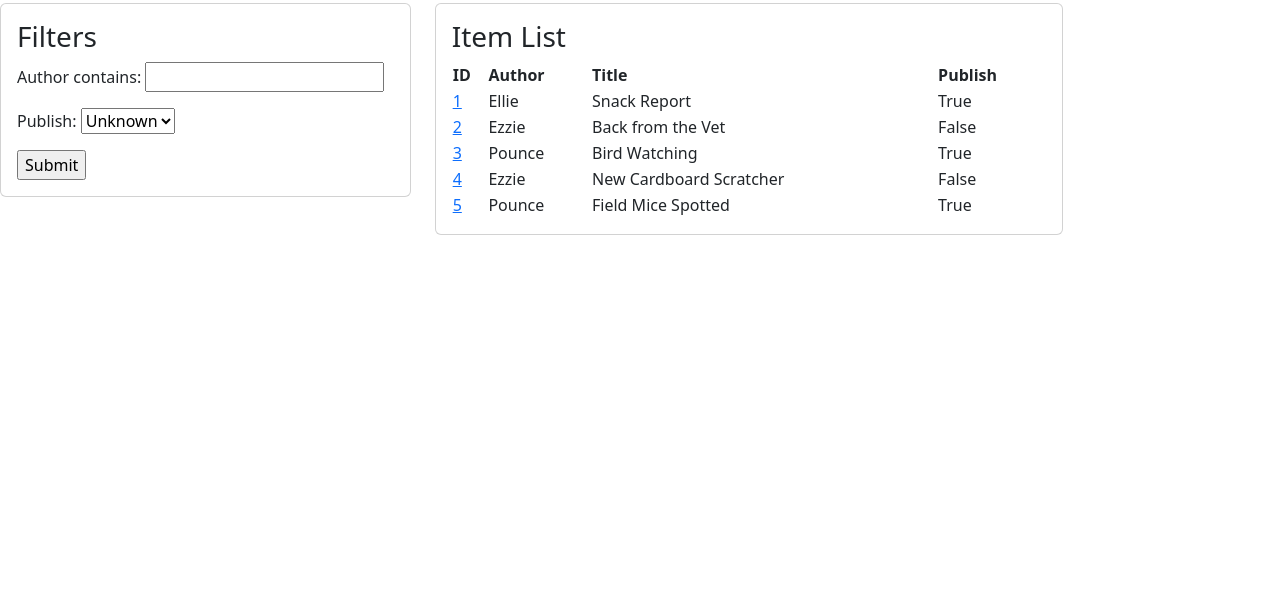
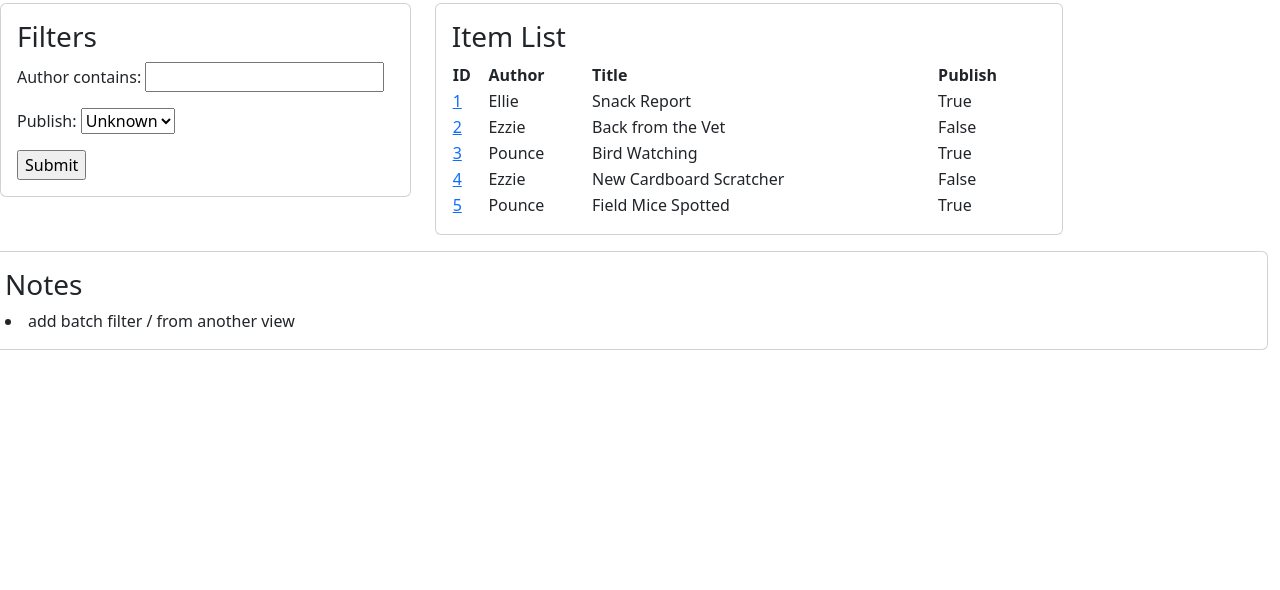
Before and after one commit to timkanke/django-listless, a Django app: page /listapp/simplelistview/ in a window 1280 px wide. Shown: the part 113-703 px from the top of the page. Run offline with Django 4.2, Linux system fonts and the light colour scheme; data comes from the database, SQL or seed files in the repository; some libraries are stand-ins or nearby versions.

Commit message:
Added notes

```diff
--- a/src/listapp/templates/listapp/item_update_view.html
+++ b/src/listapp/templates/listapp/item_update_view.html
@@ -132,7 +132,7 @@
                 <b>next_id:</b> {{ next_object_id }}
                 <br><br><br>
                 <h3>Notes</h3>
-                <li>modify save_continue to disable if no next</li>
+                <li>add "to item list" button that recalls filterset</li>
             </div>
         </div>
     </div>
--- a/src/listapp/templates/listapp/simple_list_view.html
+++ b/src/listapp/templates/listapp/simple_list_view.html
@@ -64,6 +64,17 @@
             {% endif %}
         </div>
     </div>
+
+    <div class="row">
+        <div class="card p-3 mt-3">
+
+            <div class="col-md-10 mb-0">
+                <h3>Notes</h3>
+                <li>add batch filter / from another view</li>
+            </div>
+        </div>
+    </div>
+
 </div>
 
 {% endblock %}
```
